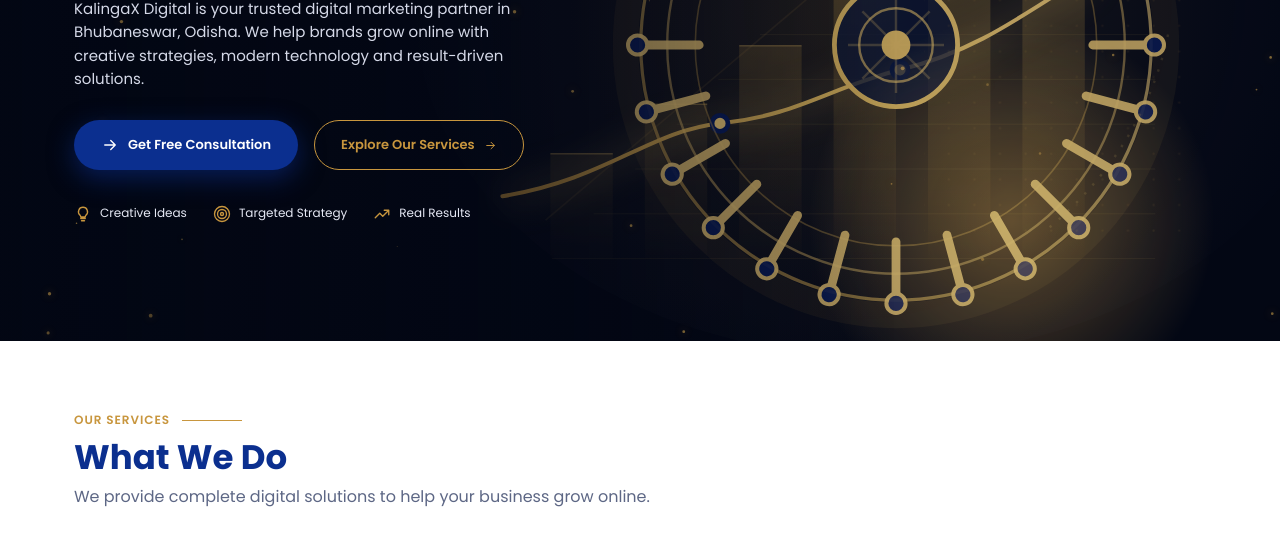
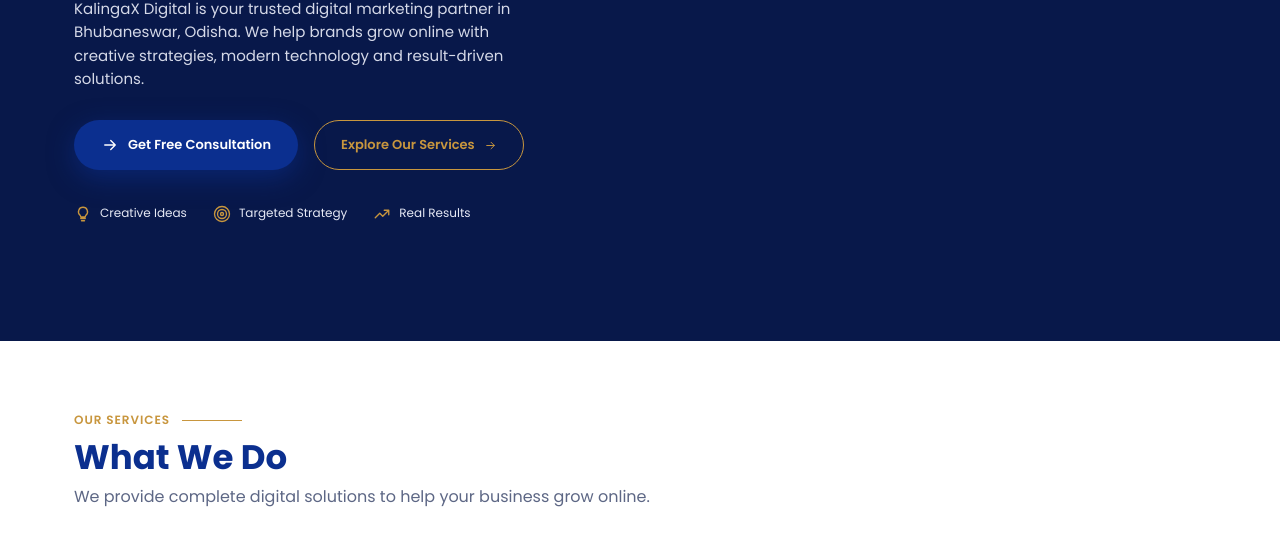
Before and after one commit to KalingaXDigital/KalingaX-Digital-website, a plain HTML site: page index.html in a window 1280 px wide. Shown: the part 435-968 px from the top of the page. Drawn offline with Linux system fonts and the light colour scheme.

Commit message:
Simplify hero to static navy background

```diff
--- a/index.html
+++ b/index.html
@@ -9,12 +9,11 @@
 <meta property="og:url" content="https://kalingaxdigital.com/">
 <meta name="twitter:card" content="summary">
 <link rel="canonical" href="https://kalingaxdigital.com/">
-<link rel="preload" as="image" href="assets/hero-illustration.svg" fetchpriority="high" type="image/svg+xml">
 <link rel="preconnect" href="https://fonts.googleapis.com">
 <link rel="preconnect" href="https://fonts.gstatic.com" crossorigin>
 <link href="https://fonts.googleapis.com/css2?family=Poppins:wght@400;500;600;700;800&family=Caveat:wght@500;600&display=swap" rel="stylesheet">
 <title>Digital Marketing Agency in Bhubaneswar | KalingaX Digital</title>
-<link rel="stylesheet" href="styles.css?v=20261118-hero-art"></head><body>
+<link rel="stylesheet" href="styles.css?v=20261119-hero-simple"></head><body>
 <script type="application/ld+json">
 {"@context":"https://schema.org","@type":"Organization","@id":"https://kalingaxdigital.com/#organization","name":"KalingaX Digital","url":"https://kalingaxdigital.com/","logo":"https://kalingaxdigital.com/assets/kalingax-logo.png","email":"kalingaxdigital@gmail.com","telephone":"+91 7852987171","areaServed":{"@type":"City","name":"Bhubaneswar","containedInPlace":{"@type":"State","name":"Odisha"}},"sameAs":["https://www.facebook.com/profile.php?id=61594870712840","https://www.instagram.com/kalingaxdigital/"]}
 </script>
@@ -48,15 +47,12 @@
 <button class="burger" id="bg" type="button" aria-label="Open navigation menu" aria-controls="menu" aria-expanded="false">☰</button></div></header>
 
 <main id="home"><div class="hero">
-<img class="hero-art" src="assets/hero-illustration.svg" alt="Illustration of a Konark-inspired wheel with a rising digital growth chart" width="1600" height="1000" fetchpriority="high" decoding="async">
-<div class="glow"></div><div class="sweep"></div><canvas id="fx"></canvas>
-<div class="script fl up" style="animation-delay:1s">Your Brand<br>&nbsp;&nbsp;Our Priority</div>
 <div class="wrap">
-<div class="eyebrow up">DIGITAL MARKETING AGENCY</div>
-<h1 class="up" style="animation-delay:.15s">Grow Your Business<br>With Smart<span>Digital Solutions</span></h1>
-<p class="up" style="animation-delay:.3s">KalingaX Digital is your trusted digital marketing partner in Bhubaneswar, Odisha. We help brands grow online with creative strategies, modern technology and result-driven solutions.</p>
-<div class="cta up" style="animation-delay:.45s"><a class="btn blue" href="#inquiry"><svg class="i" style="font-size:18px"><use href="#arw"/></svg>Get Free Consultation</a><a class="btn line" href="#services">Explore Our Services <svg class="i"><use href="#arw"/></svg></a></div>
-<div class="badges up" style="animation-delay:.6s"><div><svg class="i"><use href="#bulb"/></svg>Creative Ideas</div><div><svg class="i"><use href="#tgt"/></svg>Targeted Strategy</div><div><svg class="i"><use href="#trd"/></svg>Real Results</div></div>
+<div class="eyebrow">DIGITAL MARKETING AGENCY</div>
+<h1>Grow Your Business<br>With Smart<span>Digital Solutions</span></h1>
+<p>KalingaX Digital is your trusted digital marketing partner in Bhubaneswar, Odisha. We help brands grow online with creative strategies, modern technology and result-driven solutions.</p>
+<div class="cta"><a class="btn blue" href="#inquiry"><svg class="i" style="font-size:18px"><use href="#arw"/></svg>Get Free Consultation</a><a class="btn line" href="#services">Explore Our Services <svg class="i"><use href="#arw"/></svg></a></div>
+<div class="badges"><div><svg class="i"><use href="#bulb"/></svg>Creative Ideas</div><div><svg class="i"><use href="#tgt"/></svg>Targeted Strategy</div><div><svg class="i"><use href="#trd"/></svg>Real Results</div></div>
 </div></div>
 
 <section id="services"><div class="wrap">
@@ -110,4 +106,4 @@
 <div class="copy">© 2026 KalingaX Digital. All Rights Reserved.</div></div></footer>
 
 <script src="supabase-config.js?v=20261118-seo"></script>
-<script src="script.js?v=20261118-seo" defer></script></body></html>
+<script src="script.js?v=20261119-hero-simple" defer></script></body></html>
--- a/script.js
+++ b/script.js
@@ -106,53 +106,3 @@ if ('IntersectionObserver' in window && !reduceMotion.matches) {
 } else {
   revealElements.forEach(element => element.classList.add('in'));
 }
-
-const canvas = document.getElementById('fx');
-const context = canvas?.getContext('2d');
-
-if (canvas && context && !reduceMotion.matches) {
-  let width;
-  let height;
-  const particles = Array.from({ length: 42 }, () => ({
-    x: Math.random(),
-    y: Math.random(),
-    radius: Math.random() * 1.5 + 0.4,
-    speed: Math.random() * 0.0005 + 0.0002,
-    phase: Math.random()
-  }));
-
-  function resizeCanvas() {
-    const pixelRatio = Math.min(window.devicePixelRatio || 1, 1.5);
-    width = canvas.clientWidth;
-    height = canvas.clientHeight;
-    canvas.width = width * pixelRatio;
-    canvas.height = height * pixelRatio;
-    context.setTransform(pixelRatio, 0, 0, pixelRatio, 0, 0);
-  }
-
-  function drawParticles() {
-    context.clearRect(0, 0, width, height);
-    for (const particle of particles) {
-      particle.y -= particle.speed;
-      particle.phase += 0.02;
-      if (particle.y < 0) {
-        particle.y = 1;
-        particle.x = Math.random();
-      }
-      context.beginPath();
-      context.arc(particle.x * width, particle.y * height, particle.radius, 0, Math.PI * 2);
-      context.fillStyle = `rgba(255, 200, 90, ${0.25 + 0.5 * Math.abs(Math.sin(particle.phase))})`;
-      context.shadowBlur = 8;
-      context.shadowColor = '#ffb84a';
-      context.fill();
-    }
-    if (!document.hidden) requestAnimationFrame(drawParticles);
-  }
-
-  resizeCanvas();
-  addEventListener('resize', resizeCanvas, { passive: true });
-  document.addEventListener('visibilitychange', () => {
-    if (!document.hidden) requestAnimationFrame(drawParticles);
-  });
-  requestAnimationFrame(drawParticles);
-}
--- a/styles.css
+++ b/styles.css
@@ -15,22 +15,17 @@ header{position:sticky;top:0;z-index:50;background:#fff;box-shadow:0 1px 0 var(-
 .menu{display:flex;gap:34px;font-size:13px;font-weight:500}
 .menu a{padding:8px 0;border-bottom:2px solid transparent}.menu a:hover,.menu a.on{color:var(--gold);border-color:var(--gold)}
 :focus-visible{outline:3px solid #d39a3a;outline-offset:3px;border-radius:3px}
-@media(prefers-reduced-motion:reduce){html{scroll-behavior:auto}.rv{opacity:1;transform:none;transition:none}.up,.fl,.glow,.sweep{animation:none!important;opacity:1;transform:none}*,*::before,*::after{scroll-behavior:auto!important;transition-duration:.01ms!important;animation-duration:.01ms!important;animation-iteration-count:1!important}}
+@media(prefers-reduced-motion:reduce){html{scroll-behavior:auto}.rv{opacity:1;transform:none;transition:none}*,*::before,*::after{scroll-behavior:auto!important;transition-duration:.01ms!important;animation-duration:.01ms!important;animation-iteration-count:1!important}}
 .btn{display:inline-flex;align-items:center;gap:9px;border-radius:40px;font-weight:600;font-size:13px;padding:14px 26px;transition:.25s;border:1.5px solid transparent;cursor:pointer}
 .gold{background:var(--gold);color:#fff;padding:12px 22px}.gold:hover{filter:brightness(1.08);transform:translateY(-2px)}
 .blue{background:var(--navy);color:#fff}.blue:hover{transform:translateY(-2px);box-shadow:0 10px 24px rgba(11,47,143,.35)}
 .line{border-color:var(--gold);color:var(--gold)}.line:hover{background:var(--gold);color:#fff}
 .burger{display:none;background:none;border:0;font-size:28px;color:var(--navy);cursor:pointer;touch-action:manipulation}
 /* HERO */
-.hero{position:relative;overflow:hidden;min-height:min(88vh,780px);background:#030714;display:flex;align-items:center;color:#fff}
-.hero-art{position:absolute;inset:0;z-index:0;width:100%;height:100%;object-fit:cover;object-position:70% center;opacity:.78;pointer-events:none}
-.hero::before{content:"";position:absolute;inset:0;z-index:1;background:linear-gradient(90deg,rgba(3,7,20,.82) 0,rgba(3,7,20,.35) 45%,transparent 70%)}
-.glow{position:absolute;z-index:1;left:62%;top:52%;width:34vw;height:34vw;max-width:520px;max-height:520px;border-radius:50%;background:radial-gradient(circle,rgba(255,190,70,.38),transparent 65%);mix-blend-mode:screen;animation:pulse 4.5s ease-in-out infinite}
-@keyframes pulse{50%{opacity:.35;transform:scale(1.15)}}
-.sweep{position:absolute;inset:0;z-index:1;background:linear-gradient(110deg,transparent 40%,rgba(255,200,90,.13) 50%,transparent 60%);background-size:250% 100%;animation:sw 7s linear infinite}
-@keyframes sw{from{background-position:150% 0}to{background-position:-100% 0}}
-#fx{position:absolute;inset:0;z-index:1;width:100%;height:100%}
-.hero .wrap{position:relative;z-index:2;width:100%;padding-top:50px;padding-bottom:50px}
+.hero{position:relative;min-height:min(88vh,780px);background:#08184a;display:flex;align-items:center;color:#fff}
+.hero .wrap{width:100%;padding-top:50px;padding-bottom:50px}
+.hero .btn{transition:none}
+.hero .btn:hover{transform:none;box-shadow:none;filter:none}
 .hero .eyebrow{color:#fff;letter-spacing:.1em}
 .hero h1{font-size:clamp(38px,5vw,56px);line-height:1.08;font-weight:700;margin:20px 0 22px;letter-spacing:-.01em}
 .hero h1 span{display:block;color:var(--gold);padding-left:clamp(40px,8vw,110px)}
@@ -39,10 +34,6 @@ header{position:sticky;top:0;z-index:50;background:#fff;box-shadow:0 1px 0 var(-
 .hero .blue{background:var(--navy);box-shadow:0 8px 26px rgba(11,47,143,.55)}
 .badges{display:flex;gap:26px;margin-top:34px;font-size:12px;color:#e6e9f5;flex-wrap:wrap}
 .badges div{display:flex;align-items:center;gap:8px}.badges .i{color:var(--gold);font-size:18px}
-.script{font-family:'Caveat',cursive;color:var(--gold);font-size:30px;line-height:1.1;position:absolute;left:49%;top:14%;transform:rotate(-6deg);text-shadow:0 2px 14px rgba(0,0,0,.6)}
-.hero .fl{animation:fl 6s ease-in-out infinite}@keyframes fl{50%{transform:rotate(-6deg) translateY(-8px)}}
-.up{opacity:0;transform:translateY(24px);animation:up .9s forwards}
-@keyframes up{to{opacity:1;transform:none}}
 /* sections */
 section{padding:70px 0}
 .cards{display:grid;grid-template-columns:repeat(4,1fr);gap:18px;margin-top:30px}
@@ -68,7 +59,7 @@ footer{background:#08184a;color:#cdd5f0;padding:16px 0;font-size:11px}
 .frow img{height:36px}.fm{display:flex;gap:26px}.fs{display:flex;gap:14px;font-size:20px}
 .copy{text-align:center;border-top:1px solid #1b2c6b;margin-top:14px;padding-top:12px;font-size:10px}
 .rv{opacity:1;transform:none;transition:.8s}.js-ready .rv{opacity:0;transform:translateY(28px)}.rv.in{opacity:1;transform:none}
-@media(max-width:980px){.cards{grid-template-columns:repeat(2,1fr)}.agrid,.bgrid{grid-template-columns:1fr}.ci{border:0;padding:0}.script{display:none}.hero-art{object-position:72% center;opacity:.65}.hero::before{background:linear-gradient(90deg,rgba(3,7,20,.78),rgba(3,7,20,.46))}}
+@media(max-width:980px){.cards{grid-template-columns:repeat(2,1fr)}.agrid,.bgrid{grid-template-columns:1fr}.ci{border:0;padding:0}}
 @media(max-width:860px){.burger{display:block;position:relative;z-index:61}.menu{display:none;position:absolute;z-index:60;top:72px;left:0;right:0;background:#fff;flex-direction:column;gap:0;padding:8px 24px 16px;box-shadow:0 12px 20px rgba(0,0,0,.08)}.menu.open{display:flex}.menu a{padding:12px 0}.nav>.gold{display:none}}
 @media(max-width:560px){.cards{grid-template-columns:1fr}h2{font-size:28px}}
 .lg{display:inline-flex;align-items:center;gap:10px;line-height:1}.lg .km{height:46px;width:auto;display:block}.lg .t{display:flex;flex-direction:column;gap:4px;align-items:center}
```
Also changed, not shown: app-development-bhubaneswar.html (+2 -2 lines), branding-bhubaneswar.html (+2 -2 lines), instagram-marketing-bhubaneswar.html (+2 -2 lines), lead-generation-bhubaneswar.html (+2 -2 lines), meta-ads-bhubaneswar.html (+2 -2 lines), social-media-marketing-bhubaneswar.html (+2 -2 lines), website-design-bhubaneswar.html (+2 -2 lines), README.md, assets/hero-illustration.svg (deleted).
